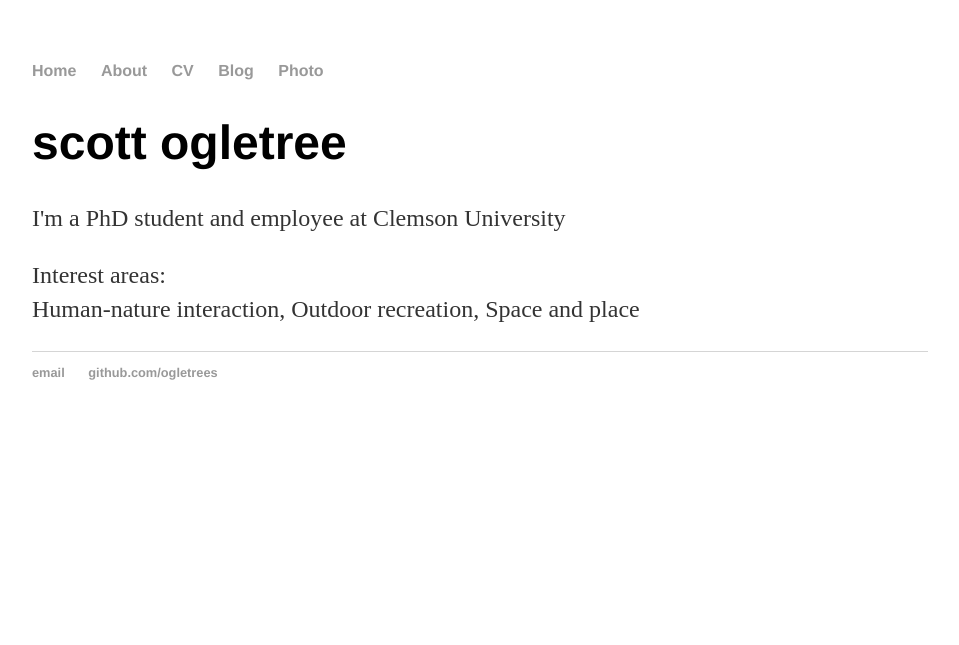
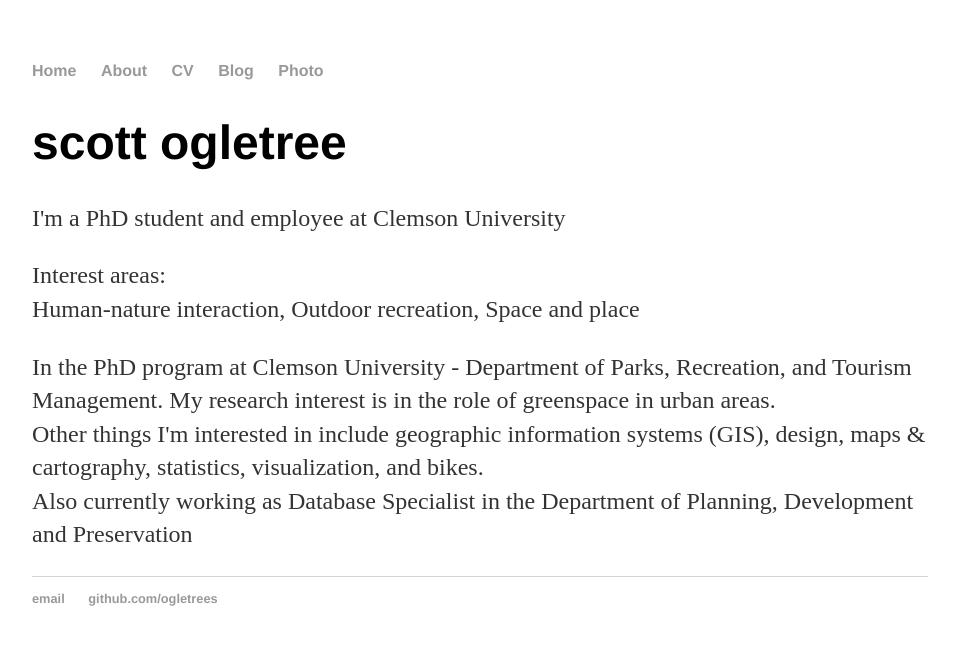
Before and after one commit to scottogletree/ogletrees.github.io, a Jekyll site: the page built from index.html, in a window 1280 px wide. Shown: the top 645 px of the page, without its empty margins (160-1119 px from the left). Built offline with Jekyll 4.4.1, drawn with Linux system fonts in a browser that asks for light colours.

Commit message:
Added some info

```diff
--- a/index.html
+++ b/index.html
@@ -9,3 +9,10 @@
 		</div>
 		<p>Interest areas:<br>
 			Human-nature interaction, Outdoor recreation, Space and place</p>
+
+
+<p>In the PhD program at Clemson University - Department of Parks, Recreation, and Tourism Management. My research interest is in the role of greenspace in urban areas.<br>
+
+Other things I'm interested in include geographic information systems (GIS), design, maps & cartography, statistics, visualization, and bikes.<br>
+
+Also currently working as Database Specialist in the Department of Planning, Development and Preservation</p>
```
